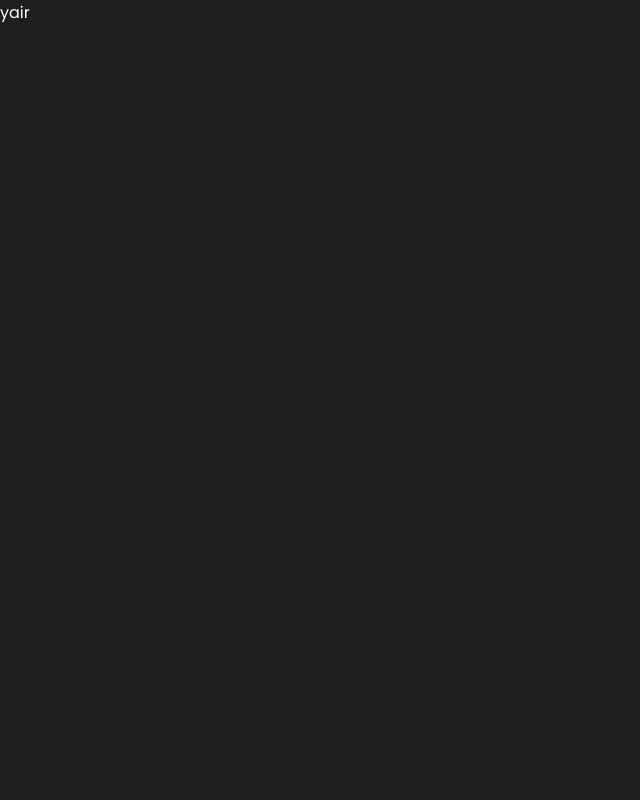
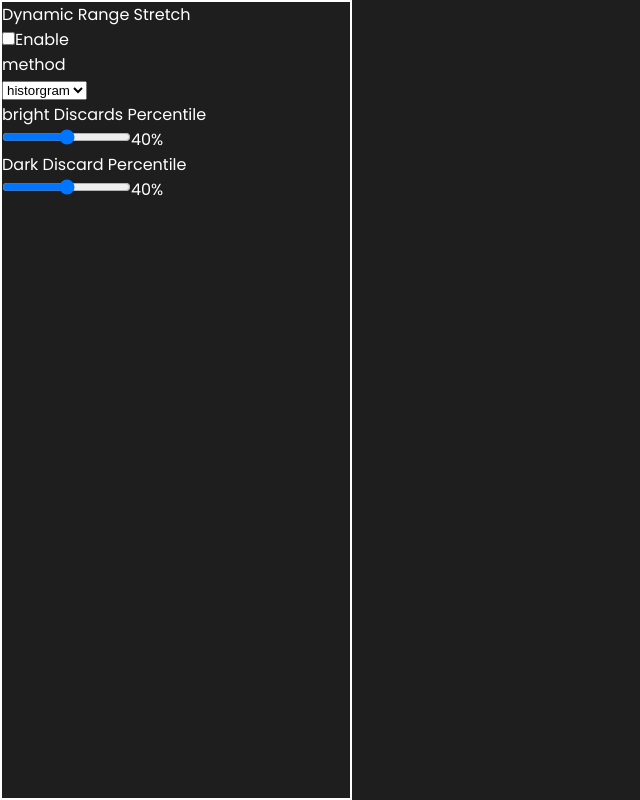
Before and after one commit to Binyamin-Accutures/client, a React (Create React App) app: page /yair in a window 1280 px wide. Shown: the whole page, without its empty margins (0-640 px from the left). Built offline with nearby package versions, Linux system fonts and the light colour scheme.

Commit message:
base_form_dynamic

```diff
--- /dev/null
+++ b/src/components/DynamicRangeStretch/index.jsx
@@ -0,0 +1,46 @@
+import styles from "./style.module.css"
+
+// creator: israel israeli
+// color: _______________
+// icon: ________________
+
+const DynamicRangeStretch = ({ style = {}, className = "", ...props }) => {
+
+   return (
+      <div className={`${styles.tempWidth} ${styles.father} ${className}`} style={style} {...props} >
+Dynamic Range Stretch
+{/* קומפוננטה של תפרית נפתח- רועי */}
+<div>
+   <input type="checkbox" onChange={()=>console.log("onChange-checkbox")}/>
+   Enable
+{/* קומפננטה של צ'ק בוקס- חננאל */}
+</div>
+<div>method
+   <br />
+<select name="method" onChange={()=>console.log("onChange-option")}>
+            <option value="historgram">historgram</option>
+            <option value="historgram">historgram</option>
+        </select>
+</div>
+{/*  קומפוננטה של תפריט נפתח- ליאת- כותרת מקבלת- מטוד בפנים מקבלת אופציות */}
+<div>
+   bright Discards Percentile
+   <br />
+   <input type="range" onChange={()=>console.log("onChange-range")} />
+   40%
+</div>
+{/*קומפננתה של טווח  */}
+<div>Dark Discard Percentile
+   <br />
+   <input type="range" onChange={()=>console.log("onChange-range")} />
+   40%
+   </div>
+{/*קומפננתה של טווח  */}
+      </div>
+   )
+}
+
+export default DynamicRangeStretch
+
+
+//
--- /dev/null
+++ b/src/components/DynamicRangeStretch/style.module.css
@@ -0,0 +1,8 @@
+.tempWidth{
+    width: 352px;
+}
+
+.father{
+height: 100vh;
+border: 2px solid white;
+}
--- a/src/tests/Yair.jsx
+++ b/src/tests/Yair.jsx
@@ -1,3 +1,9 @@
+import DynamicRangeStretch from "../components/DynamicRangeStretch"
+
 export default function Yair() {
-    return <> yair</>
+    return (
+    <>
+    <DynamicRangeStretch/>
+    </>
+    )
 }
```
